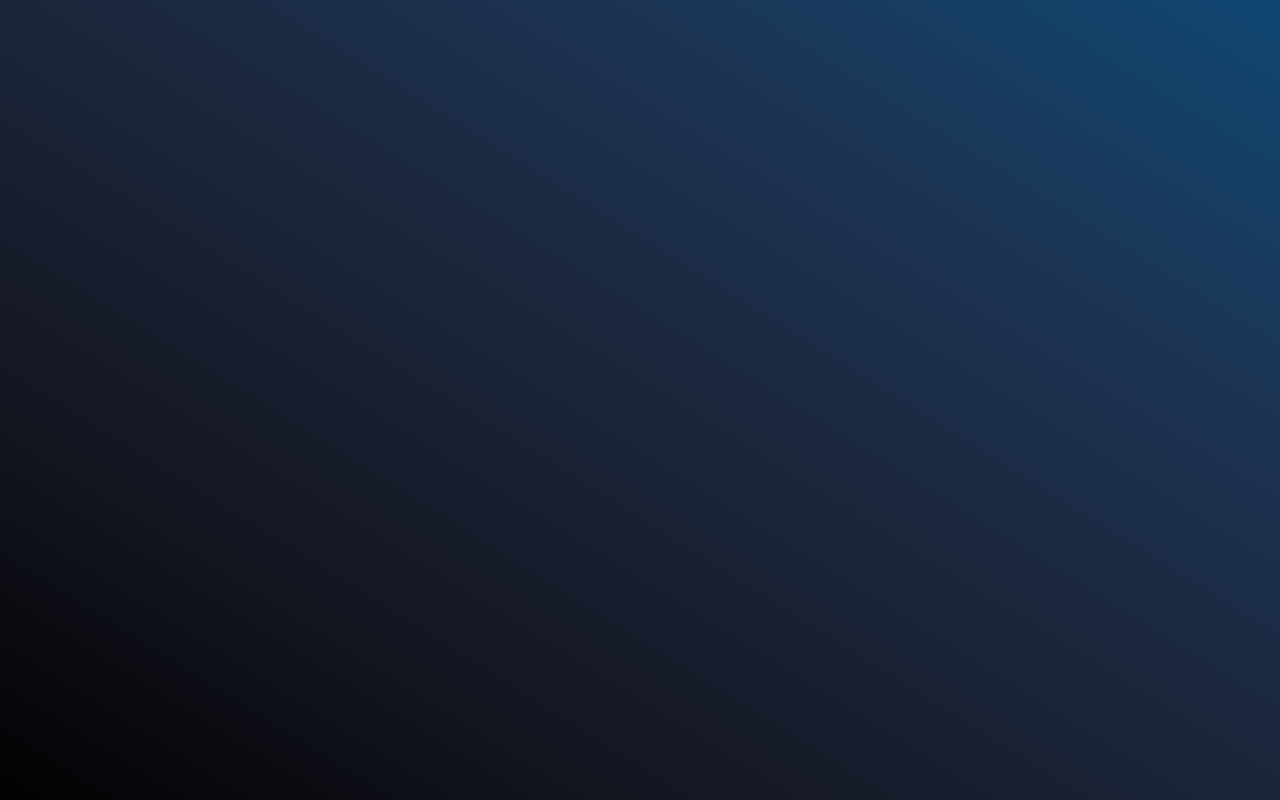
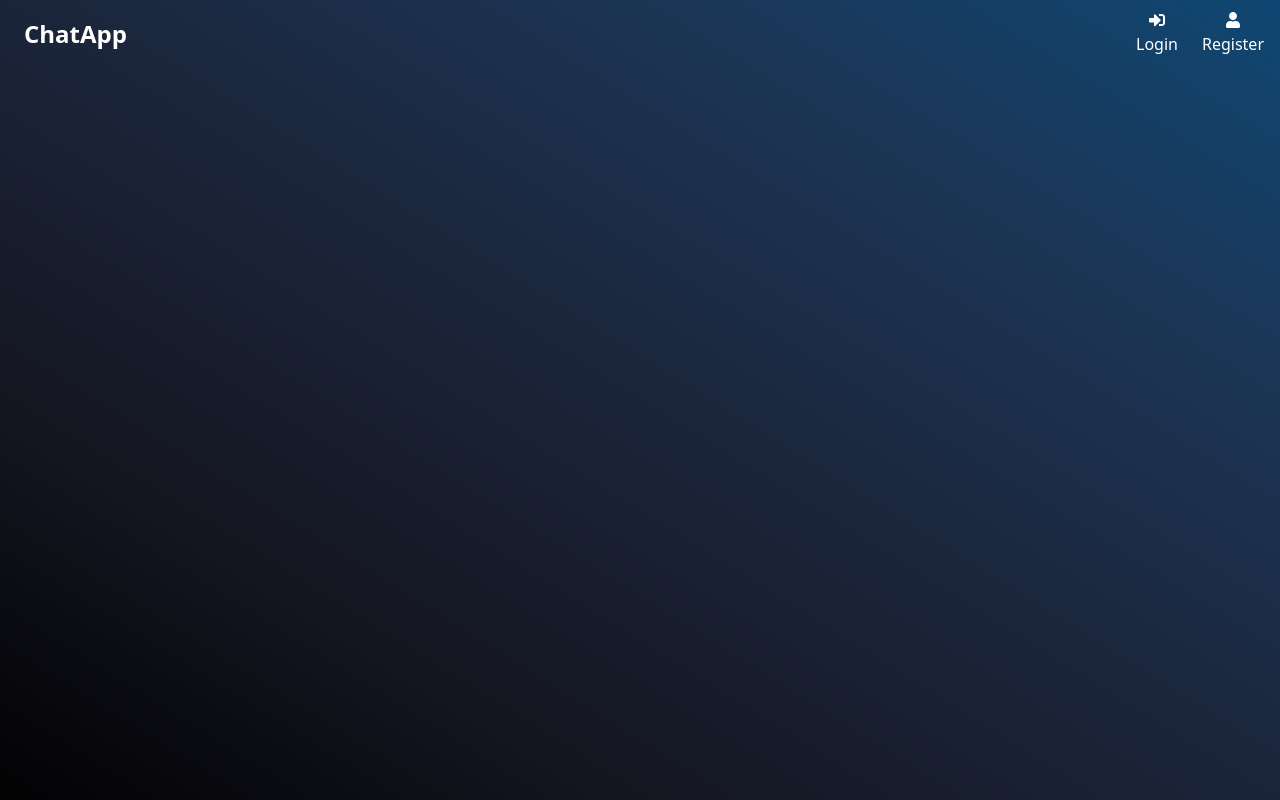
Before and after one commit to darseen/ChatApp, a React (Vite) app in the folder client/: page / in a window 1280 px wide. Built offline with nearby package versions, Linux system fonts and the light colour scheme.

Commit message:
Added header component

```diff
--- a/client/src/App.jsx
+++ b/client/src/App.jsx
@@ -12,9 +12,10 @@ const App = () => {
   return (
     <>
       <Routes>
-        <Route path="/" element={<Home />} />
-        <Route path="/login" element={<Login />} />
-        <Route path="/register" element={<Register />} />
+        <Route path="/" element={<Home />}>
+          <Route path="/login" element={<Login />} />
+          <Route path="/register" element={<Register />} />
+        </Route>
         <Route path="/chats" element={<Chats />} />
         <Route path="*" element={<Error />} />
       </Routes>
--- /dev/null
+++ b/client/src/components/Header.jsx
@@ -0,0 +1,35 @@
+import { FaSignInAlt, FaUser } from "react-icons/fa";
+import { Link } from "react-router-dom";
+
+export default function Example() {
+  return (
+    <header className="bg-transparent">
+      <nav
+        className="mx-auto flex items-center justify-between p-3 px-4"
+        aria-label="Global"
+      >
+        <div className=" flex flex-1 justify-start">
+          <Link to="/" className="ml-2 font-bold text-2xl text-white">
+            ChatApp
+          </Link>
+        </div>
+        <div className=" flex flex-1 justify-end">
+          <Link
+            to="/login"
+            className="flex flex-col items-center me-3 text-white"
+          >
+            <FaSignInAlt />
+            <span className="mt-1">Login</span>
+          </Link>
+          <Link
+            to="/register"
+            className="flex flex-col items-center ms-3 text-white"
+          >
+            <FaUser />
+            <span className="mt-1">Register</span>
+          </Link>
+        </div>
+      </nav>
+    </header>
+  );
+}
--- a/client/src/pages/Home.jsx
+++ b/client/src/pages/Home.jsx
@@ -1,9 +1,14 @@
-import { useSelector } from "react-redux";
+import { Outlet, useOutlet } from "react-router-dom";
+
+import Header from "../components/Header";
 
 const Home = () => {
-  const user = useSelector((state) => state.user);
-  console.log(user);
-  return <div className="min-h-screen"></div>;
+  return (
+    <div className="min-h-screen">
+      <Header />
+      <Outlet />
+    </div>
+  );
 };
 
 export default Home;
```
